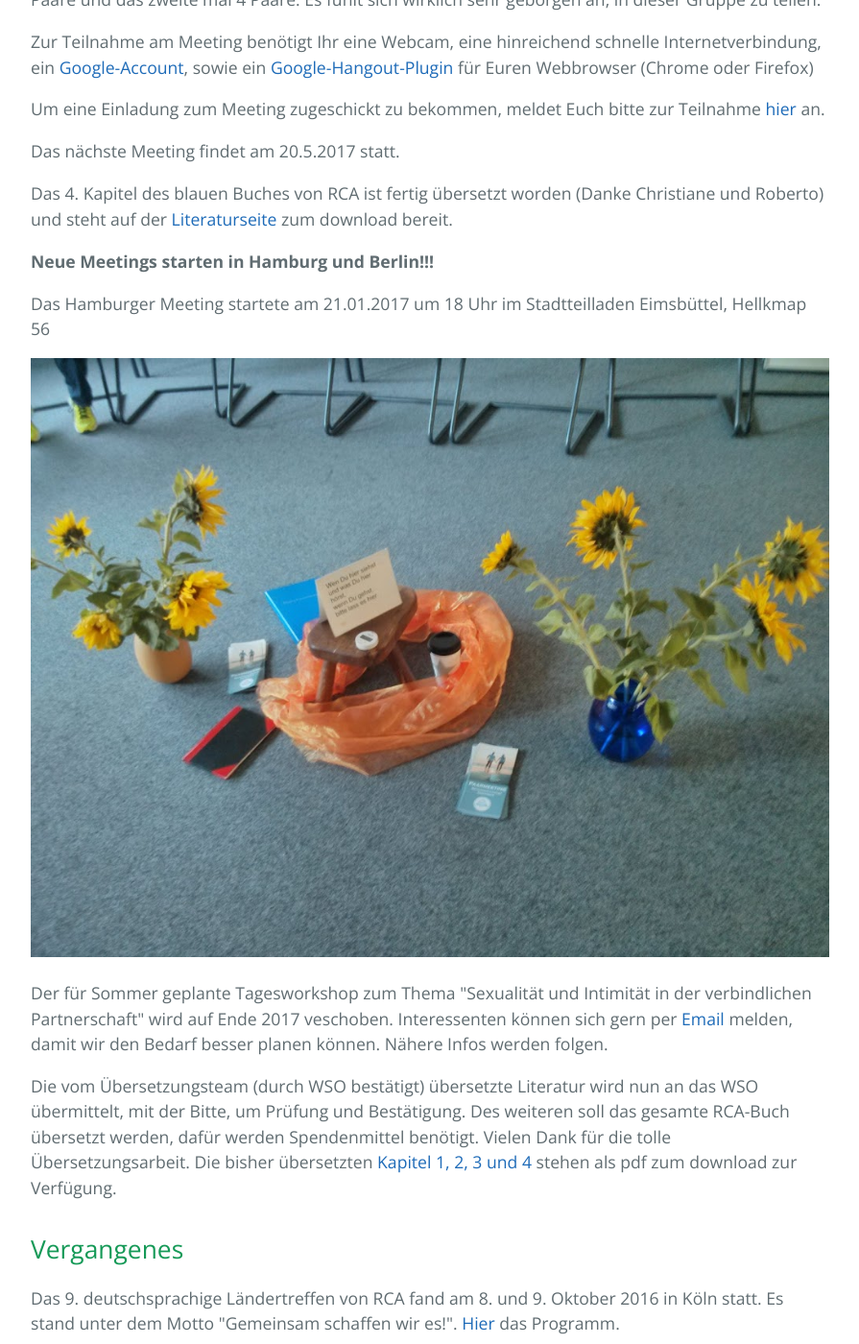
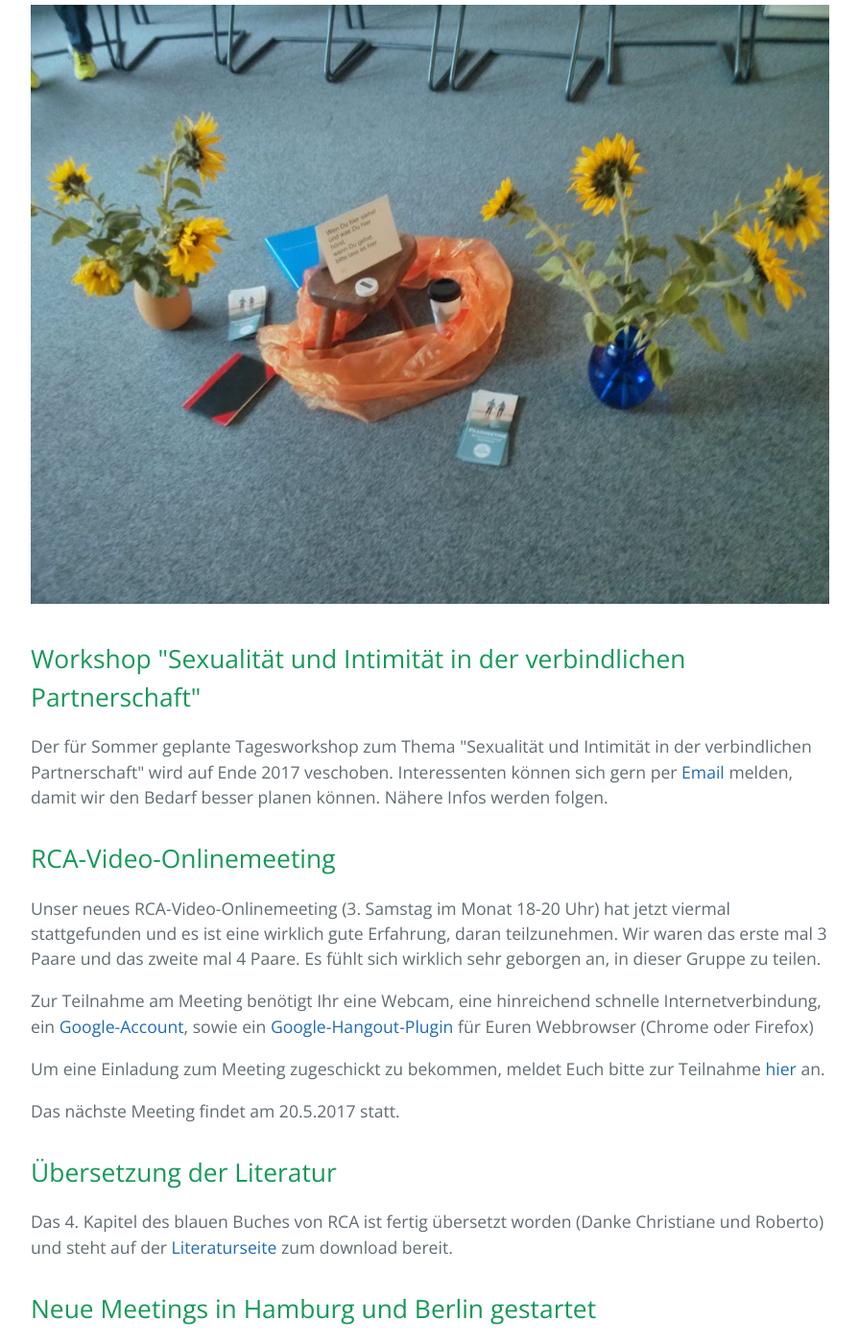
Before and after one commit to rcadeutschland/rcadeutschland.github.io, a Jekyll site: the page built from index.html, in a window 1280 px wide and 1400 px high, scrolled down 624 px. Shown: the whole window at 96% size, without its empty margins (192-1087 px from the left). Built offline with Jekyll 4.4.1, drawn with Linux system fonts in a browser that asks for light colours; nearby versions of some CDN libraries; some of the changed text lies outside the part shown.

Commit message:
Update index.html

```diff
--- a/index.html
+++ b/index.html
@@ -4,9 +4,18 @@ title: RCA Home
 ---
 <h1>Neuigkeiten</h1>
 <p>Ein Flyer mit Affirmationen für Paare kann als pdf vom der Literaturseite herunter geladen werden.</p>
-<p>Das <b>10. deutschsprachige RCA-Ländertreffen</b> findet vom 3.-5. November 2017 in Wiesbaden
+<h2>10. DLT Treffen in Wiesbaden</h2>
+<p>Das 10. deutschsprachige RCA-Ländertreffen findet vom 3.-5. November 2017 in Wiesbaden
  statt. Hier der <a href="files/FlyerRCADLT2017.pdf">Flyer zum Ausdrucken</a>.</p>
-<p>Unser neues <b>RCA-Video-Onlinemeeting</b> (3. Samstag im Monat 18-20 Uhr) hat jetzt viermal stattgefunden
+<p><img src="images/rcamitte2016.jpg"></p>
+<h2>Workshop "Sexualität und Intimität in der verbindlichen Partnerschaft"</h2>
+<p>Der für Sommer geplante Tagesworkshop zum Thema "Sexualität und Intimität in der verbindlichen Partnerschaft"
+wird auf Ende 2017 veschoben. Interessenten können sich gern per
+ <a href="mailto:kontakt@recovering-couples.de?subject=[Workshop Sex und Intimitaet RCA]">Email</a> melden,
+ damit wir den Bedarf besser planen können. Nähere Infos werden folgen.</p>
+
+<h2>RCA-Video-Onlinemeeting</h2>
+<p>Unser neues RCA-Video-Onlinemeeting (3. Samstag im Monat 18-20 Uhr) hat jetzt viermal stattgefunden
  und es ist eine wirklich gute Erfahrung, daran teilzunehmen.
  Wir waren das erste mal 3 Paare und das zweite mal 4 Paare. Es fühlt sich wirklich sehr geborgen an, in dieser Gruppe zu teilen.</p>
 <p>Zur Teilnahme am Meeting benötigt Ihr eine Webcam, eine hinreichend schnelle Internetverbindung,
@@ -15,17 +24,11 @@ title: RCA Home
 <p>Um eine Einladung zum Meeting zugeschickt zu bekommen, meldet Euch bitte zur
  Teilnahme <a href="mailto:kontakt@recovering-couples.de?subject=[Anmeldung zum RCA-Online-Meeting]">hier</a> an.</p>
 <p>Das nächste Meeting findet am 20.5.2017 statt.</p>
-
+<h2>Übersetzung der Literatur</h2>
 <p>Das 4. Kapitel des blauen Buches von RCA ist fertig übersetzt worden (Danke Christiane und Roberto) und steht auf
  der <a href="/Literatur">Literaturseite</a> zum download bereit.</p>
-<p><b>Neue Meetings starten in Hamburg und Berlin!!!</b></p>
+<h2>Neue Meetings in Hamburg und Berlin gestartet</h2>
 <p>Das Hamburger Meeting startete am 21.01.2017 um 18 Uhr im Stadtteilladen Eimsbüttel, Hellkmap 56</p>
-
-<p><img src="images/rcamitte2016.jpg"></p>
-
-<p>Der für Sommer geplante Tagesworkshop zum Thema "Sexualität und Intimität in der verbindlichen Partnerschaft"
-wird auf Ende 2017 veschoben. Interessenten können sich gern per <a href="mailto:kontakt@recovering-couples.de?subject=[Workshop Sex und Intimitaet RCA]">Email</a> melden, damit wir den Bedarf besser planen können.
-Nähere Infos werden folgen.</p>
 
 <p>Die vom Übersetzungsteam (durch WSO bestätigt) übersetzte Literatur wird nun an das WSO übermittelt, mit der Bitte,
 um Prüfung und Bestätigung. Des weiteren soll das gesamte RCA-Buch übersetzt werden, dafür werden Spendenmittel benötigt.
```
